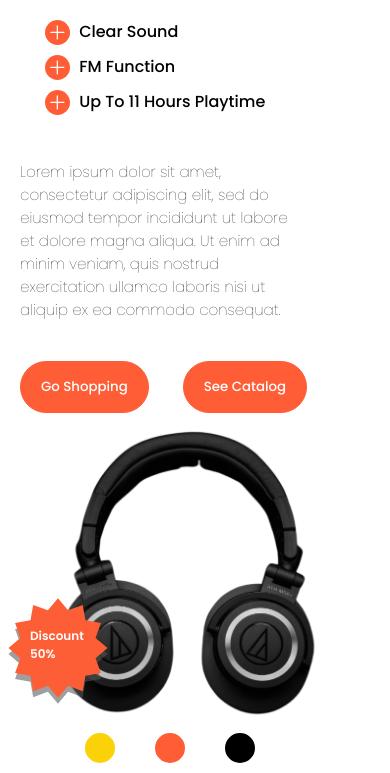
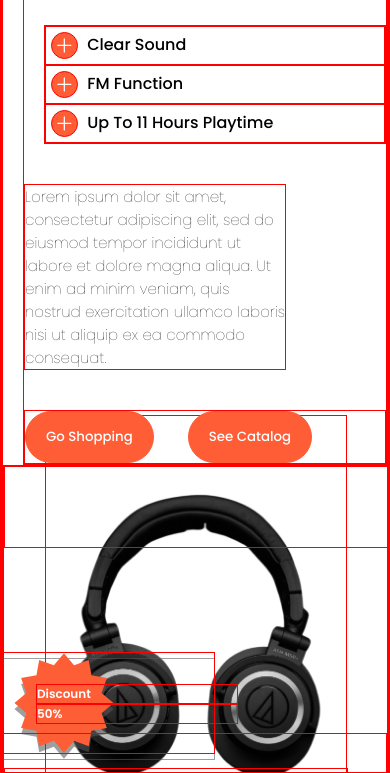
Before and after one commit to sahilahluwalia/Product-Homepage-P7, a website: page index.html in a window 390 px wide. Shown: the part 415-1188 px from the top of the page. Drawn offline with Linux system fonts and the light colour scheme.

Commit message:
disabled horizontal scrool

```diff
--- a/css/index.css
+++ b/css/index.css
@@ -7,7 +7,7 @@
 * {
   margin: 0;
   padding: 0;
-  /* border: 1px solid red; */
+  border: 1px solid red;
 }
 a { color: inherit;
   text-decoration: none;}
@@ -203,6 +203,10 @@ div.intro-section > div.right-section > div.headphone-div > img:nth-child(3) {
 
 
 @media screen and  (max-width:480px)  {
+  html, body {
+    /* max-width: 120%; */
+    overflow-x: hidden;
+}
   nav {
     display: block;
     height: 25vh;
```
